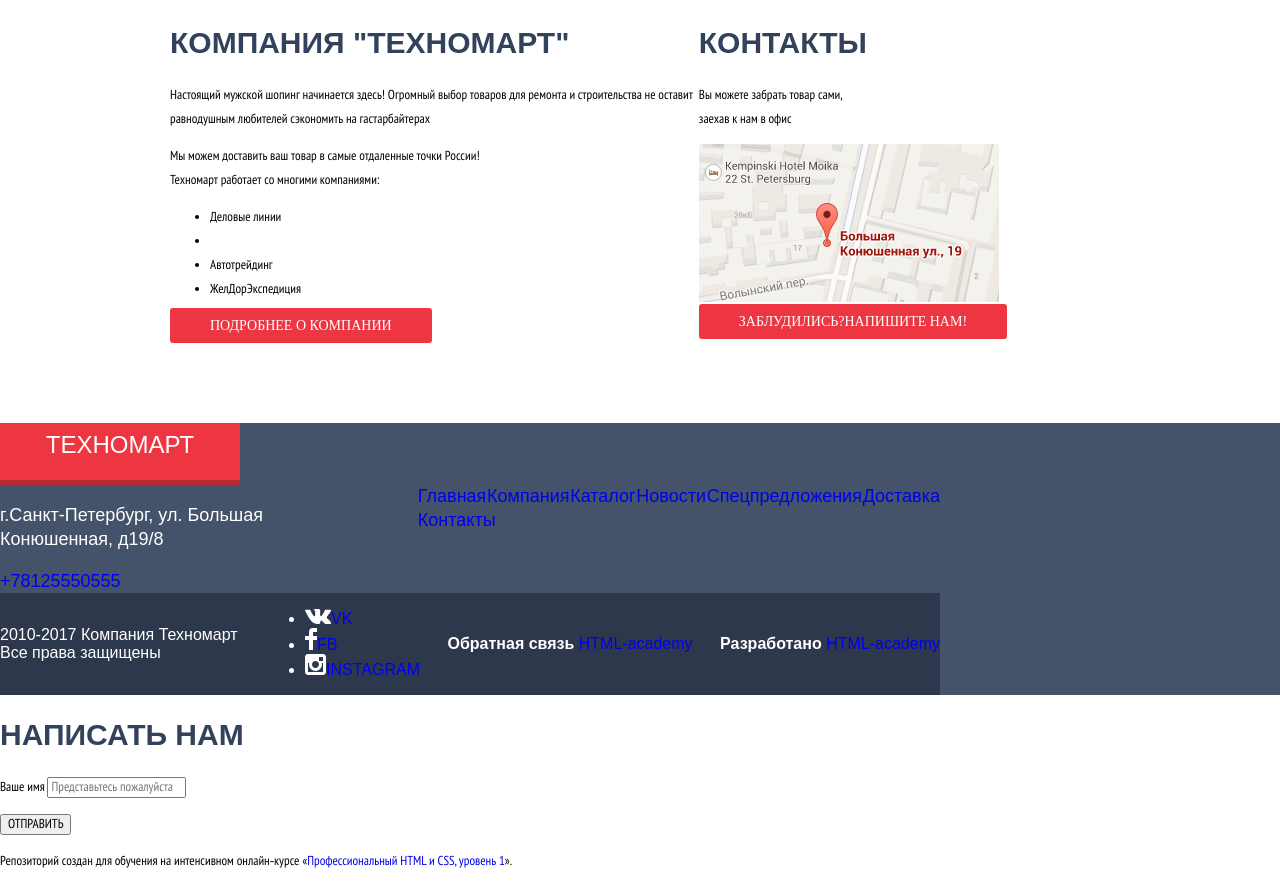
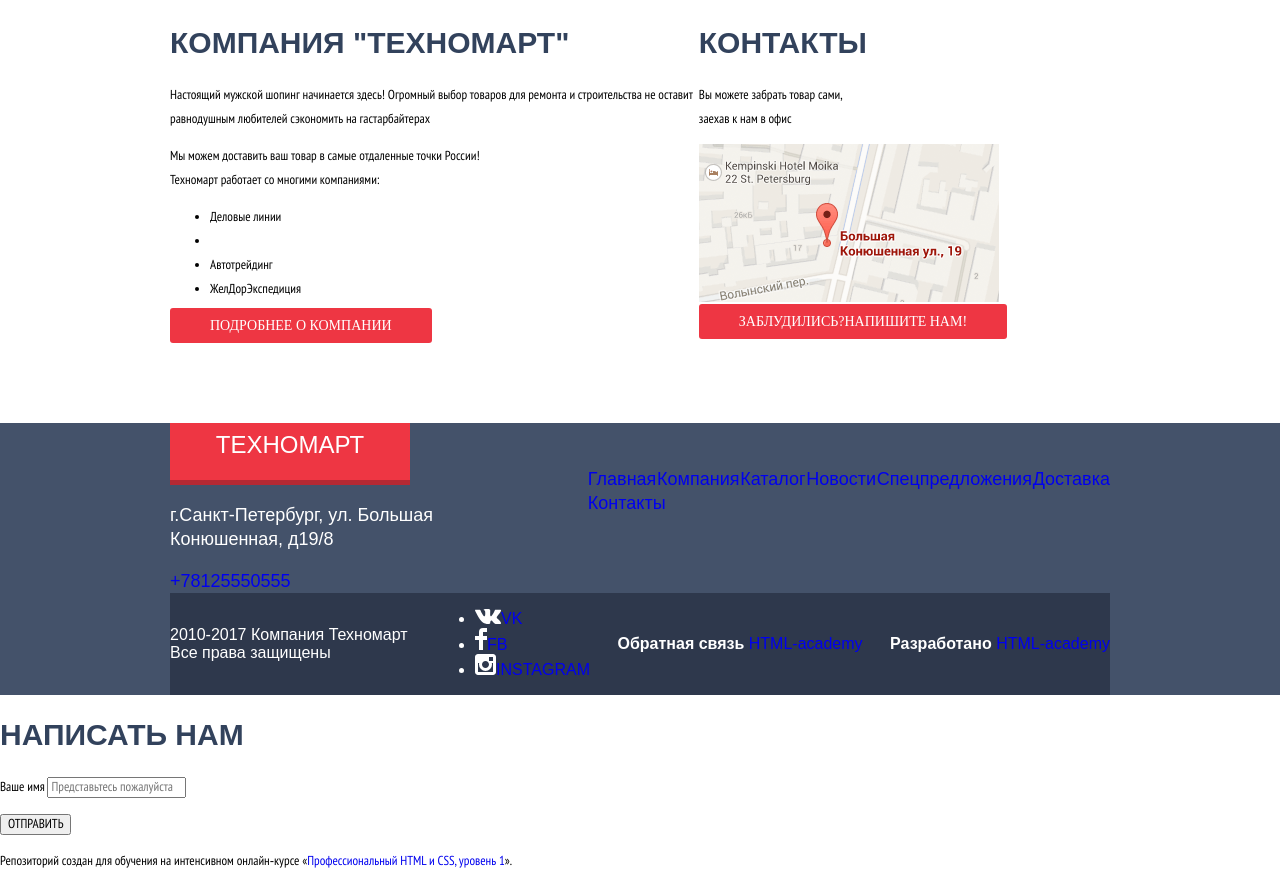
Before and after one commit to RUNY777/628381-technomart, a plain HTML site: page index.html in a window 1280 px wide. Shown: the part 2789-3675 px from the top of the page. Drawn offline with Linux system fonts and the light colour scheme; files whose address does not match are found by name; a web font is replaced by a local one.

Commit message:
catalog,footer

```diff
--- a/css/style.css
+++ b/css/style.css
@@ -552,6 +552,9 @@ list-style: none;
 }
 
 .main-footer {
+  display: flex;
+ flex-direction:column;
+ align-items: center;
     font-family: "Cuprum", Arial, sans-serif;
     font-size: 18px;
     line-height: 24px;
@@ -568,6 +571,7 @@ list-style: none;
   list-style: none;
   flex-wrap: wrap;
   justify-content: space-between;
+  margin-bottom: 52px;
 }
 
 .footerdown {
```
